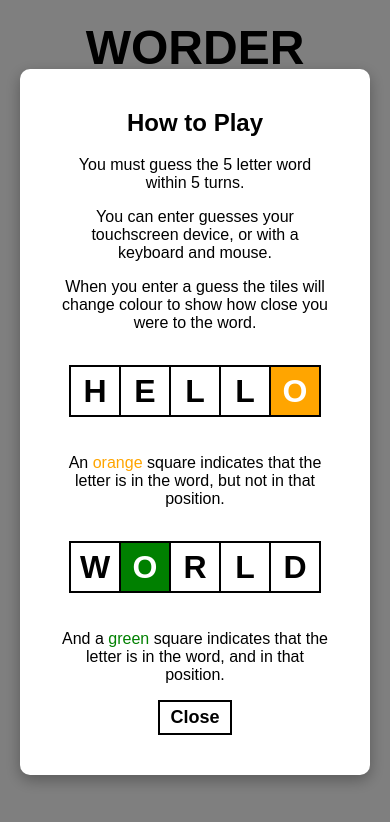
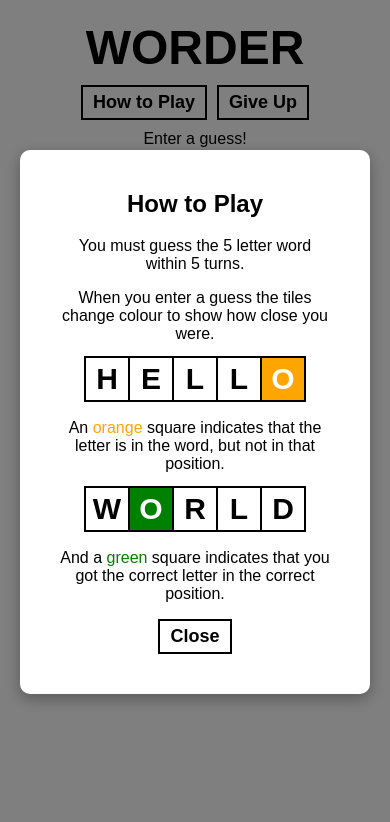
Before and after one commit to liamroddy/Worder, a React (Create React App) app: page / in a window 390 px wide. Both pictures are taken after a click on the button "How to Play". Shown: the top 822 px of the page. Built offline with nearby package versions, Linux system fonts and the light colour scheme.

Commit message:
made some more mobile friendly UI tweaks

```diff
--- a/src/App.css
+++ b/src/App.css
@@ -29,12 +29,11 @@ footer {
   border: 2px solid black;
   float: left;
   display: inline-block;
-  font-size: 32px;
+  font-size: 30px;
   font-weight: bold;
-  line-height: 48px;
-  height: 48px;
-  width: 48px;
-  min-height: 48px;
+  line-height: 42px;
+  height: 42px;
+  width: 42px;
   margin: -1px;
   padding: 0;
   text-align: center;
@@ -67,6 +66,7 @@ footer {
 
 .key-square {
   font-size: 14px;
+  padding: 5px;
   margin: -1px;
   border: 2px solid black;
 }
--- a/src/modals.js
+++ b/src/modals.js
@@ -88,10 +88,9 @@ export const HowToPlayModalButton = ({openModalCallback, closeModalCallback}) =>
         body={
             <>
             <p>You must guess the 5 letter word within 5 turns.</p>
-            <p>You can enter guesses your touchscreen device, or with a keyboard and mouse.</p>
-            <p>When you enter a guess the tiles will change colour to show how close you were to the word.</p>
-            <div className="guess-board-wrapper-outer">
-                <div className='guess-board-sizer'></div>
+            <p>When you enter a guess the tiles change colour to show how close you were.</p>
+            <div className="guess-board-wrapper-outer" style={{margin : "-20px auto"}}>
+                <div className='guess-board-sizer' ></div>
                     <div className="guess-board-wrapper-inner">
                         <div className='guess-board-row'>
                             <GuessSquare
@@ -125,7 +124,7 @@ export const HowToPlayModalButton = ({openModalCallback, closeModalCallback}) =>
             </div>
             <p>An <span style={{color: UIColours.ALMOST_CORRECT_GUESS.background}}>orange</span> square indicates that the letter is in the word, but not in that position.</p>
             {/* <p>A white square indicates that the letter isn't in the word at all.</p> */}
-            <div className="guess-board-wrapper-outer">
+            <div className="guess-board-wrapper-outer" style={{margin : "-20px auto"}}>
                 <div className='guess-board-sizer'></div>
                     <div className="guess-board-wrapper-inner">
                         <div className='guess-board-row'>
@@ -158,7 +157,7 @@ export const HowToPlayModalButton = ({openModalCallback, closeModalCallback}) =>
                     </div>
                 <div className='guess-board-sizer'></div>
             </div>
-            <p>And a <span style={{color: UIColours.CORRECT_GUESS.background}}>green</span> square indicates that the letter is in the word, and in that position.</p>
+            <p>And a <span style={{color: UIColours.CORRECT_GUESS.background}}>green</span> square indicates that you got the correct letter in the correct position.</p>
             </>
         }
         buttonTextNo="Close"
```
